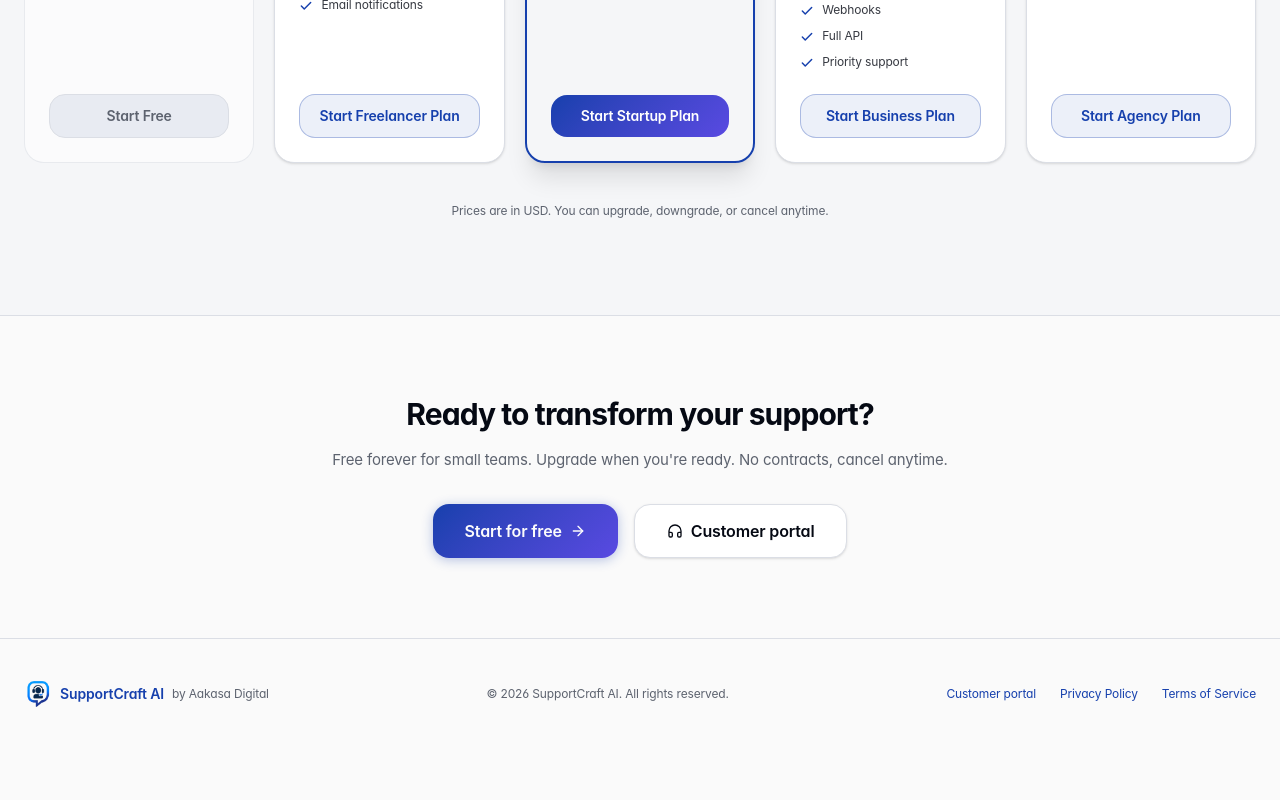
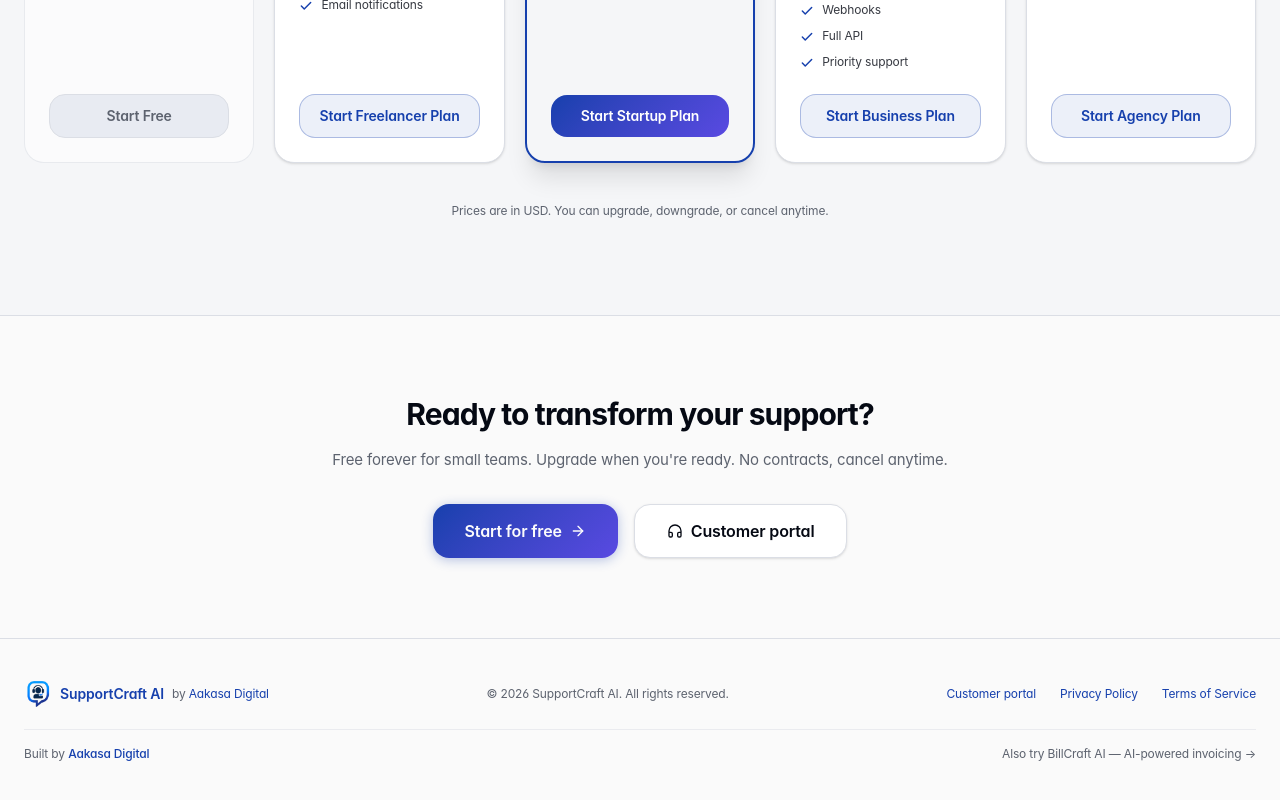
Before and after one commit to AakasaTech/SupportCraft_AI, a Next.js app: page / in a window 1280 px wide. Shown: the part 3767-4567 px from the top of the page. Before the commit the page ends 4516 px from the top, so only its background shows below. Built offline with nearby package versions, Linux system fonts and the light colour scheme; no server answers.

Commit message:
SEO Optimization

```diff
--- a/app/page.tsx
+++ b/app/page.tsx
@@ -585,12 +585,18 @@ export default function LandingPage() {
 
       {/* ── Footer ─────────────────────────────────────────────────────────── */}
       <footer className="border-t border-border px-6 py-10">
-        <div className="mx-auto flex max-w-7xl flex-col items-center justify-between gap-6 sm:flex-row">
+        <div className="mx-auto max-w-7xl space-y-5">
+          <div className="flex flex-col items-center justify-between gap-6 sm:flex-row">
+            <div className="flex items-center gap-2">
               <Link href="/" className="flex items-center gap-2">
                 <Image src="/app_icon.png" alt="SupportCraft AI" width={28} height={28} className="rounded-md" />
                 <span className="text-sm font-semibold">SupportCraft AI</span>
-            <span className="text-xs text-muted-foreground">by Aakasa Digital</span>
               </Link>
+              <span className="text-xs text-muted-foreground">
+                by{' '}
+                <a href="https://aakasa.dev" className="hover:text-foreground transition-colors">Aakasa Digital</a>
+              </span>
+            </div>
             <p className="text-xs text-muted-foreground">
               © {new Date().getFullYear()} SupportCraft AI. All rights reserved.
             </p>
@@ -600,6 +606,21 @@ export default function LandingPage() {
               <Link href="/terms"        className="hover:text-foreground transition-colors">Terms of Service</Link>
             </div>
           </div>
+          <div className="flex flex-col items-center justify-between gap-2 border-t border-border/50 pt-4 sm:flex-row">
+            <p className="text-xs text-muted-foreground">
+              Built by{' '}
+              <a href="https://aakasa.dev" className="font-medium hover:text-foreground transition-colors">
+                Aakasa Digital
+              </a>
+            </p>
+            <a
+              href="https://billcraft.aakasa.dev"
+              className="text-xs text-muted-foreground hover:text-foreground transition-colors"
+            >
+              Also try BillCraft AI — AI-powered invoicing →
+            </a>
+          </div>
+        </div>
       </footer>
 
     </div>
--- a/app/privacy/page.tsx
+++ b/app/privacy/page.tsx
@@ -172,12 +172,18 @@ export default function PrivacyPage() {
 
       {/* Footer */}
       <footer className="border-t border-border px-6 py-10">
-        <div className="mx-auto flex max-w-7xl flex-col items-center justify-between gap-6 sm:flex-row">
+        <div className="mx-auto max-w-7xl space-y-5">
+          <div className="flex flex-col items-center justify-between gap-6 sm:flex-row">
+            <div className="flex items-center gap-2">
               <Link href="/" className="flex items-center gap-2">
                 <Image src="/app_icon.png" alt="SupportCraft AI" width={28} height={28} className="rounded-md" />
                 <span className="text-sm font-semibold">SupportCraft AI</span>
-            <span className="text-xs text-muted-foreground">by Aakasa Digital</span>
               </Link>
+              <span className="text-xs text-muted-foreground">
+                by{' '}
+                <a href="https://aakasa.dev" className="hover:text-foreground transition-colors">Aakasa Digital</a>
+              </span>
+            </div>
             <p className="text-xs text-muted-foreground">
               © {new Date().getFullYear()} SupportCraft AI. All rights reserved.
             </p>
@@ -187,6 +193,21 @@ export default function PrivacyPage() {
               <Link href="/terms"        className="hover:text-foreground transition-colors">Terms</Link>
             </div>
           </div>
+          <div className="flex flex-col items-center justify-between gap-2 border-t border-border/50 pt-4 sm:flex-row">
+            <p className="text-xs text-muted-foreground">
+              Built by{' '}
+              <a href="https://aakasa.dev" className="font-medium hover:text-foreground transition-colors">
+                Aakasa Digital
+              </a>
+            </p>
+            <a
+              href="https://billcraft.aakasa.dev"
+              className="text-xs text-muted-foreground hover:text-foreground transition-colors"
+            >
+              Also try BillCraft AI — AI-powered invoicing →
+            </a>
+          </div>
+        </div>
       </footer>
 
     </div>
--- a/app/terms/page.tsx
+++ b/app/terms/page.tsx
@@ -226,12 +226,18 @@ export default function TermsPage() {
 
       {/* Footer */}
       <footer className="border-t border-border px-6 py-10">
-        <div className="mx-auto flex max-w-7xl flex-col items-center justify-between gap-6 sm:flex-row">
+        <div className="mx-auto max-w-7xl space-y-5">
+          <div className="flex flex-col items-center justify-between gap-6 sm:flex-row">
+            <div className="flex items-center gap-2">
               <Link href="/" className="flex items-center gap-2">
                 <Image src="/app_icon.png" alt="SupportCraft AI" width={28} height={28} className="rounded-md" />
                 <span className="text-sm font-semibold">SupportCraft AI</span>
-            <span className="text-xs text-muted-foreground">by Aakasa Digital</span>
               </Link>
+              <span className="text-xs text-muted-foreground">
+                by{' '}
+                <a href="https://aakasa.dev" className="hover:text-foreground transition-colors">Aakasa Digital</a>
+              </span>
+            </div>
             <p className="text-xs text-muted-foreground">
               © {new Date().getFullYear()} SupportCraft AI. All rights reserved.
             </p>
@@ -241,6 +247,21 @@ export default function TermsPage() {
               <Link href="/terms"        className="hover:text-foreground transition-colors font-medium text-foreground">Terms</Link>
             </div>
           </div>
+          <div className="flex flex-col items-center justify-between gap-2 border-t border-border/50 pt-4 sm:flex-row">
+            <p className="text-xs text-muted-foreground">
+              Built by{' '}
+              <a href="https://aakasa.dev" className="font-medium hover:text-foreground transition-colors">
+                Aakasa Digital
+              </a>
+            </p>
+            <a
+              href="https://billcraft.aakasa.dev"
+              className="text-xs text-muted-foreground hover:text-foreground transition-colors"
+            >
+              Also try BillCraft AI — AI-powered invoicing →
+            </a>
+          </div>
+        </div>
       </footer>
 
     </div>
```
Lines whose indentation alone changed are shown as unchanged.
